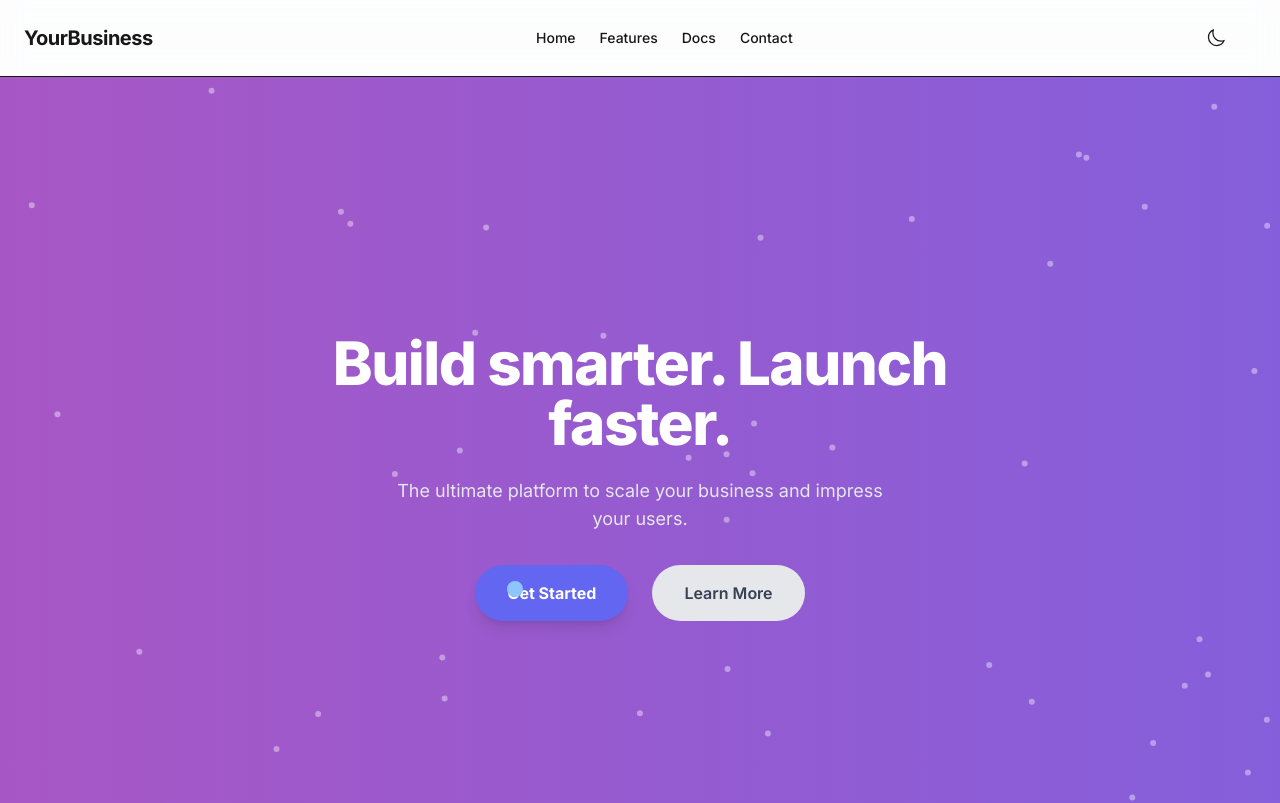
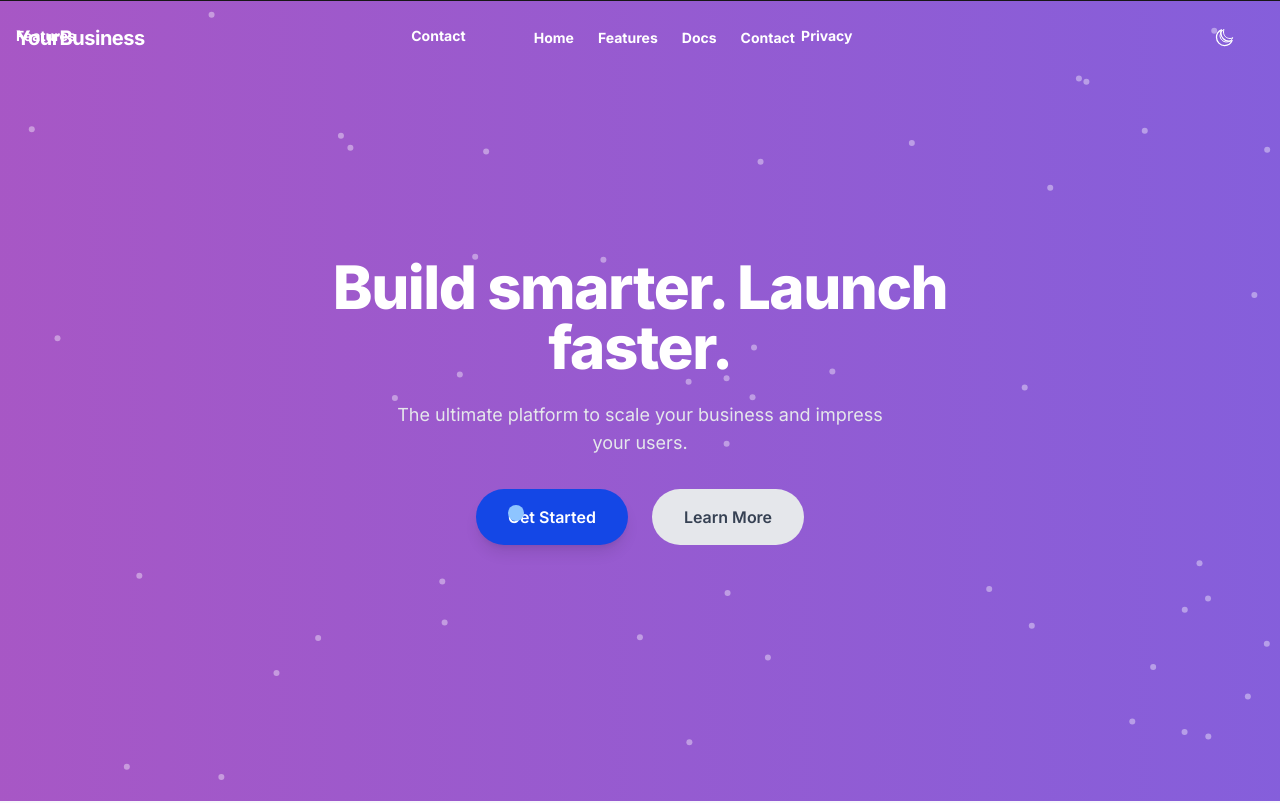
Before and after one commit to obando-ok/my-business-site, a Next.js app: page / in a window 1280 px wide. Shown: the top 803 px of the page. Built offline with nearby package versions, Linux system fonts and the light colour scheme.

Commit message:
Updated navbar to be transparent and added gradient effect

```diff
--- a/src/components/layout/HeroSection.tsx
+++ b/src/components/layout/HeroSection.tsx
@@ -65,7 +65,7 @@ export default function HeroSection() {
           {/* Get Started Button */}
           <Link
             href="#get-started"
-            className="relative px-8 py-4 bg-primary text-white rounded-full font-semibold shadow-lg hover:bg-blue-800 hover:shadow-2xl hover:scale-105 hover:border-4 hover:border-blue-300 hover:text-shadow-lg transition-all duration-300 ease-in-out overflow-hidden"
+            className="relative px-8 py-4 bg-blue-700 text-white rounded-full font-semibold shadow-lg hover:bg-blue-800 hover:shadow-2xl hover:scale-105 hover:border-4 hover:border-blue-300 hover:text-shadow-lg transition-all duration-300 ease-in-out overflow-hidden"
           >
             <span className="absolute w-4 h-4 bg-blue-300 rounded-full animate-ripple"></span>
             Get Started
--- a/src/styles/globals.css
+++ b/src/styles/globals.css
@@ -38,33 +38,6 @@ body {
   transition: background-color 0.3s ease, color 0.3s ease;
 }
 
-/* Transparent Navbar with Gradient */
-.navbar {
-  background: rgba(255, 255, 255, 0.5); /* Transparent white */
-  backdrop-filter: blur(10px); /* Add a slight blur to the background */
-  -webkit-backdrop-filter: blur(10px); /* For Safari support */
-  box-shadow: 0 2px 10px rgba(0, 0, 0, 0.1); /* Subtle shadow */
-  padding: 15px 30px; /* Adjust padding for the navbar */
-  position: fixed;
-  top: 0;
-  left: 0;
-  right: 0;
-  z-index: 999;
-}
-
-/* Navbar Links */
-.navbar .nav-links a {
-  color: var(--foreground);
-  font-weight: 600;
-  text-decoration: none;
-  transition: color 0.3s ease, transform 0.3s ease;
-}
-
-.navbar .nav-links a:hover {
-  color: var(--primary); /* Stripe-like hover effect */
-  transform: scale(1.05); /* Slight zoom effect on hover */
-}
-
 /* Background Gradient Animation */
 @keyframes gradientAnimation {
   0% {
@@ -82,6 +55,33 @@ body {
   background: linear-gradient(270deg, var(--gradient-start), var(--gradient-end));
   background-size: 400% 400%;
   animation: gradientAnimation 10s ease infinite;
+}
+
+/* Navbar Styles */
+nav {
+  background: transparent;
+  box-shadow: none; /* Optional: Remove any box shadow */
+  color: white;
+  position: fixed;
+  top: 0;
+  left: 0;
+  right: 0;
+  z-index: 50; /* Ensure it's on top */
+  padding: 1rem;
+  display: flex;
+  justify-content: space-between;
+  align-items: center;
+}
+
+/* Navbar links */
+nav a {
+  color: white;
+  font-weight: bold;
+  transition: color 0.3s ease;
+}
+
+nav a:hover {
+  color: var(--primary); /* Stripe-like hover effect */
 }
 
 /* Button Styles */
```
